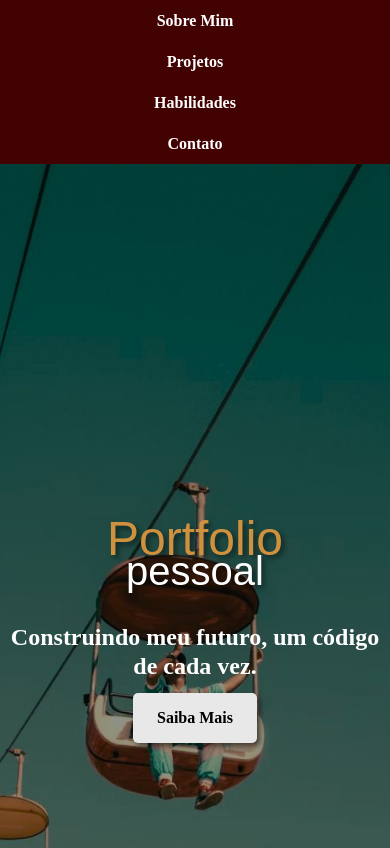
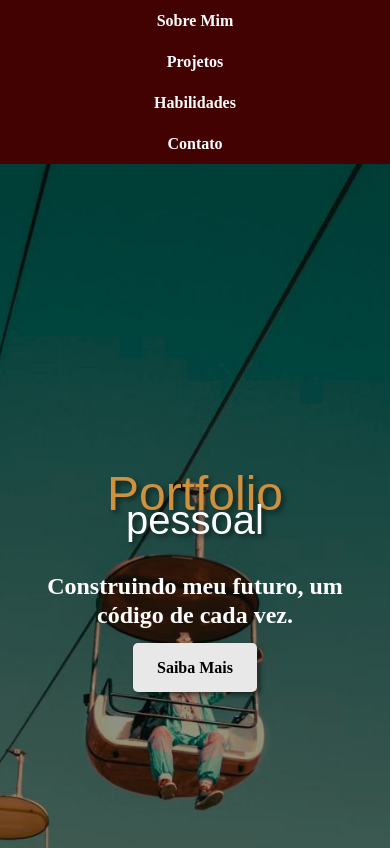
Before and after one commit to rebeccamorlin/PortolioPessoal, a plain HTML site: page index.html in a window 390 px wide. Shown: the top 848 px of the page. Drawn offline with nearby package versions, Linux system fonts and the light colour scheme.

Commit message:
Update styles.css

```diff
--- a/css/styles.css
+++ b/css/styles.css
@@ -547,16 +547,24 @@ html, body {
         font-size: 2.5rem;
     }
 }
+@media (max-width: 768px) {
+    .hero {
+        display: flex;
+        flex-direction: column;
+        justify-content: center;
+        align-items: center;
+        text-align: center;
+        padding: 20px;
+    }
 
-@media (max-width: 768px) {
     .hero-title.portfolio {
         font-size: 3rem;
-        margin-left: 0;
+        margin: 0;
     }
 
     .hero-title.pessoal {
         font-size: 2.5rem;
-        margin-left: 0;
+        margin: 0;
     }
 
     .hero-subtitle {
```
